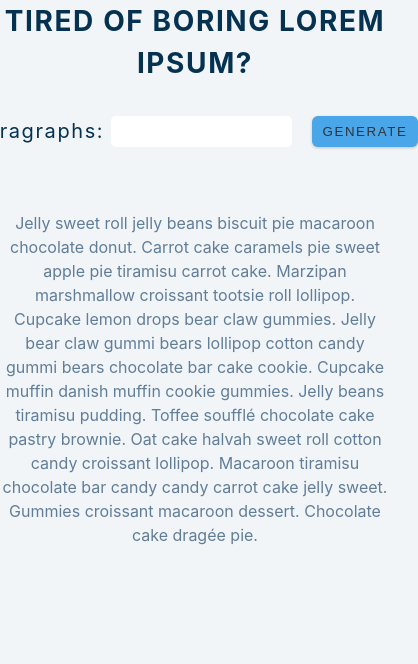
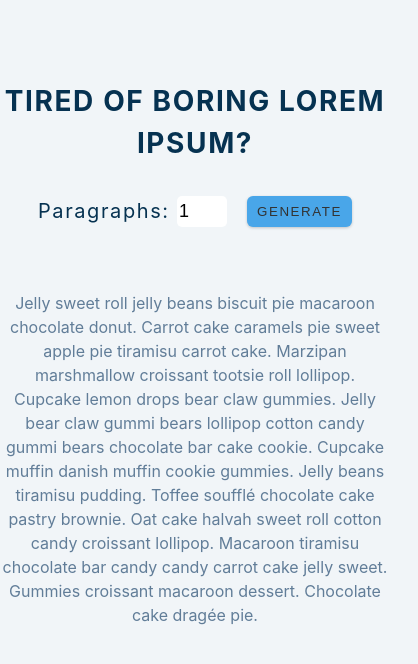
Before and after one commit to DoanhTran03/react-projects, a React (Vite) app: page / in a window 390 px wide. Shown: the top 664 px of the page, 418 px wide, since content can reach past the window. Built offline with nearby package versions, Linux system fonts and the light colour scheme.

Commit message:
Fixing responsive layout issue

```diff
--- a/src/components/LoremGenerator.tsx
+++ b/src/components/LoremGenerator.tsx
@@ -21,7 +21,7 @@ const LoremGenerator = () => {
         <h1 className='loremGenerator__heading'>Tired of boring lorem ipsum?</h1>
         <form onSubmit={(event) => submitHandle(event)} className="loremGenerator__form" action="">
             <label htmlFor="">Paragraphs:&nbsp;</label>
-            <input ref={numberRef} type="number" />
+            <input ref={numberRef} type="number" defaultValue={1}/>
             <button>Generate</button>
         </form>
         {shownPara.map((para,index) => <p className='loremGenerator__para' key={index}>{para}</p>)}
--- a/src/index.css
+++ b/src/index.css
@@ -33,7 +33,10 @@ button {
 }
 /*----LoremGenerator----*/
 .loremGenerator {
-
+  max-width: 700px;
+  width: 100%;
+  margin: 0 auto;
+  margin-top: 8rem;
 }
 .loremGenerator__form {
   display: flex;
@@ -42,6 +45,8 @@ button {
   margin-bottom: 6.4rem;
 }
 .loremGenerator__form input{
+  width: 5rem;
+  font-size: 1.8rem;
   border: 0;
   border-radius: 5px;
   margin-right: 2rem;
```
